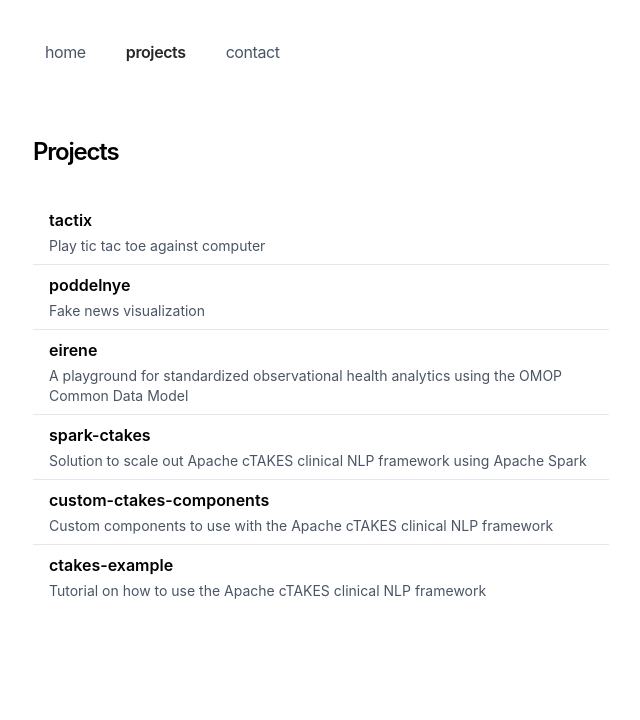
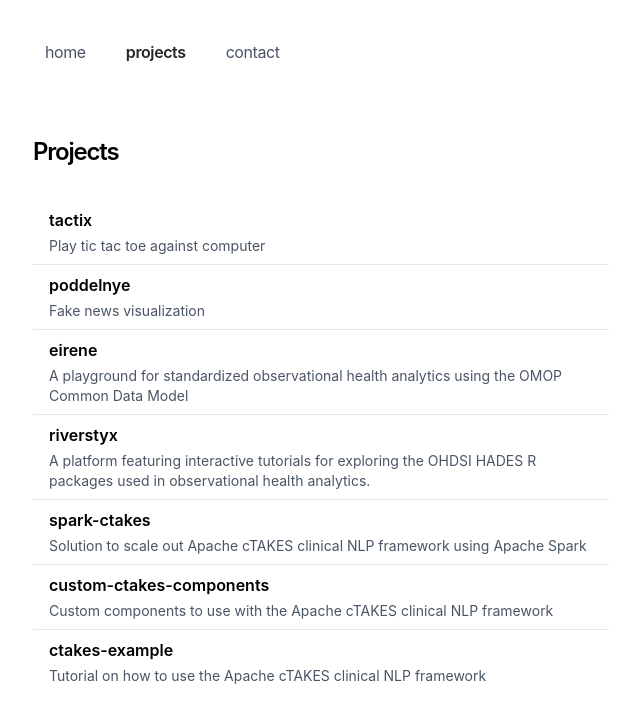
Before and after one commit to mccullen/portfolio, a Next.js app: page /projects in a window 1280 px wide. Shown: the top 720 px of the page, without its empty margins (319-959 px from the left). Built offline with nearby package versions, Linux system fonts and the light colour scheme.

Commit message:
add riverstyx to pages

```diff
--- a/app/projects/page.tsx
+++ b/app/projects/page.tsx
@@ -23,6 +23,12 @@ const projects = [
     name: "eirene",
     description: "A playground for standardized observational health analytics using the OMOP Common Data Model",
     url: "https://eirene.netlify.app"
+  },
+  {
+    id: "riverstyx",
+    name: "riverstyx",
+    description: "A platform featuring interactive tutorials for exploring the OHDSI HADES R packages used in observational health analytics.",
+    url: "https://riverstyx.netlify.app"
   },
   {
     id: "spark-ctakes",
```
